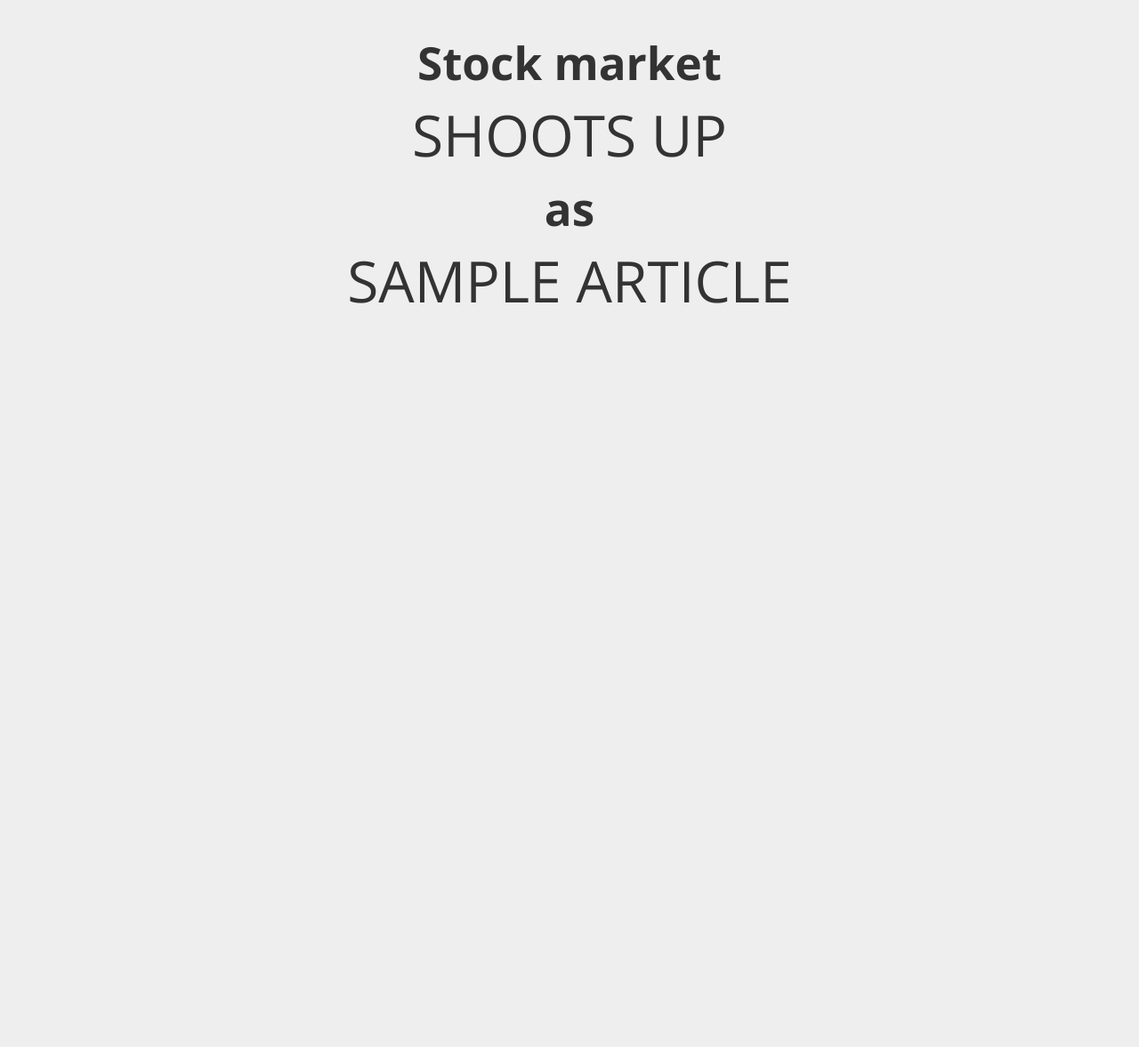
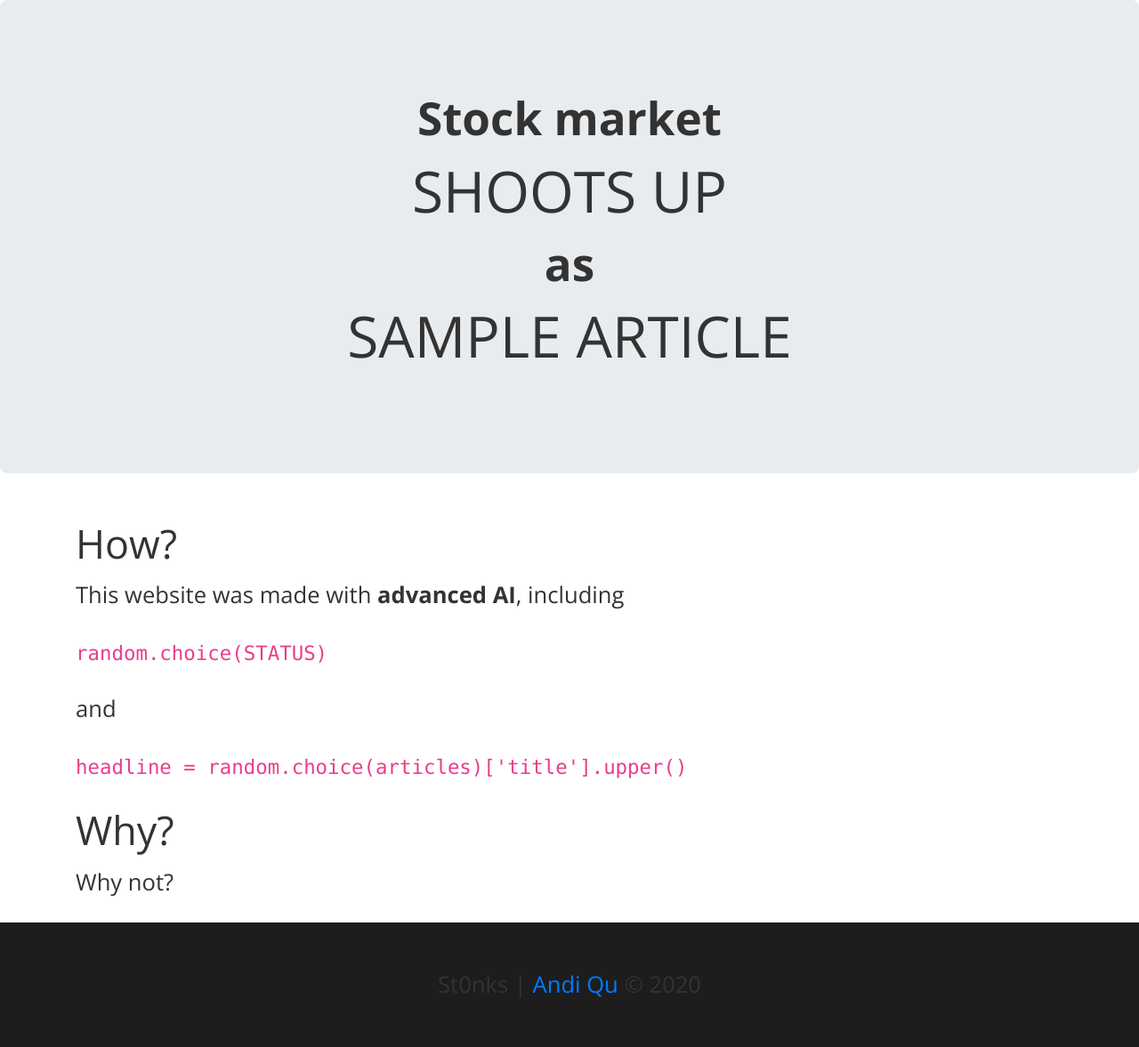
Before and after one commit to dolphingarlic/st0nks, a Flask app: page / in a window 1280 px wide. Shown: the whole page at 89% size. Before the commit the page ends 341 px from the top, so only its background shows below. Run offline with Flask 2, Linux system fonts and the light colour scheme; a database or web service that is not in the repository returns one stand-in record (values such as "Sample title"); data that the repository does not hold is empty; some libraries are stand-ins or nearby versions.

Commit message:
Better styling

```diff
--- a/server.py
+++ b/server.py
@@ -24,7 +24,7 @@ URL = ('http://newsapi.org/v2/top-headlines?'
 app = Flask(__name__)
 
 
-@ app.route('/')
+@app.route('/')
 def home():
     response = requests.get(URL)
     articles = response.json()['articles']
--- /dev/null
+++ b/static/css/styles.css
@@ -0,0 +1,49 @@
+* {
+    font-family: "Open Sans", sans-serif;
+    color: #333333;
+}
+
+body {
+    color: #333;
+    margin: 0;
+    padding: 0;
+}
+
+h2 {
+    font-weight: bold;
+}
+
+.jumbotron {
+    text-align: center;
+}
+
+.page-footer {
+    background-color: #1d1d1d;
+    padding-top: 2rem;
+    padding-bottom: 2rem;
+}
+
+.white {
+    color: #eee !important;
+}
+
+@media screen and (max-width: 767px) {
+    html {
+        font-size: .8rem;
+    }
+}
+@media (min-width: 768px) and (max-width: 991px) {
+    html {
+        font-size: 1rem;
+    }
+}
+@media (min-width: 992px) and (max-width: 1199px) {
+    html {
+        font-size: 1.3rem;
+    }
+}
+@media screen and (min-width: 1200px) {
+    html {
+        font-size: 1.6rem;
+    }
+}
--- a/templates/index.html
+++ b/templates/index.html
@@ -5,52 +5,32 @@
     <meta name="viewport" content="width=device-width, initial-scale=1.0">
     <link rel="stylesheet" href="https://stackpath.bootstrapcdn.com/bootstrap/4.5.0/css/bootstrap.min.css" integrity="sha384-9aIt2nRpC12Uk9gS9baDl411NQApFmC26EwAOH8WgZl5MYYxFfc+NcPb1dKGj7Sk" crossorigin="anonymous">
     <link href="https://fonts.googleapis.com/css?family=Open+Sans:400,700" rel="stylesheet">
-    <style>
-        * {
-            font-family: "Open Sans", sans-serif;
-            color: #333333;
-        }
-
-        body {
-            color: #333;
-            background: #eee;
-            margin: 40px 5vw;
-            padding: 0;
-        }
-
-        h2 {
-            font-weight: bold;
-        }
-
-        @media screen and (max-width: 767px) {
-            html {
-                font-size: .8rem;
-            }
-        }
-        @media (min-width: 768px) and (max-width: 991px) {
-            html {
-                font-size: 1rem;
-            }
-        }
-        @media (min-width: 992px) and (max-width: 1199px) {
-            html {
-                font-size: 1.3rem;
-            }
-        }
-        @media screen and (min-width: 1200px) {
-            html {
-                font-size: 1.6rem;
-            }
-        }
-    </style>
+    <link rel="stylesheet" href="{{ url_for('static', filename='css/styles.css') }}">
     <title>St0nks</title>
 </head>
 <body>
-    <div class="container text-center">
-        <h2>Stock market</h2>
-        <h1>{{status}}</h1>
-        <h2>as</h2>
-        <h1>{{headline}}</h1>
-    </div>
+    <main>
+        <div class="jumbotron">
+            <div class="container">
+                <h2>Stock market</h2>
+                <h1>{{status}}</h1>
+                <h2>as</h2>
+                <h1>{{headline}}</h1>
+            </div>
+        </div>
+        <div class="container">
+            <h3>How?</h3>
+            <p>This website was made with <b>advanced AI</b>, including</p>
+            <p><code>random.choice(STATUS)</code></p>
+            <p>and</p>
+            <p><code>headline = random.choice(articles)['title'].upper()</code></p>
+
+            <h3>Why?</h3>
+            <p>Why not?</p>
+        </div>
+    </main>
+    <footer class="page-footer text-center">
+        St0nks | <a href="https://andiqu.com">Andi Qu</a> © 2020
+    </footer>
 </body>
 </html>
```
